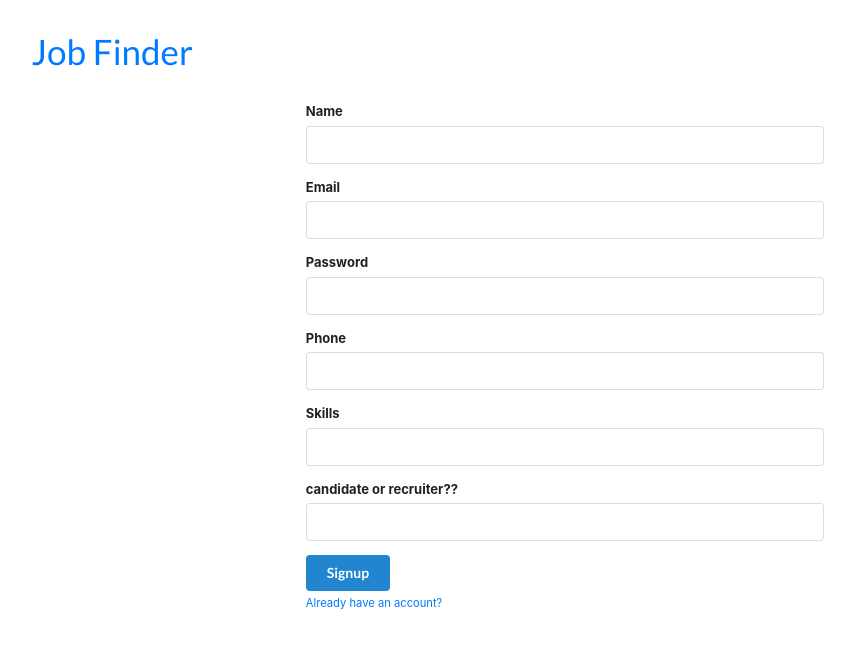
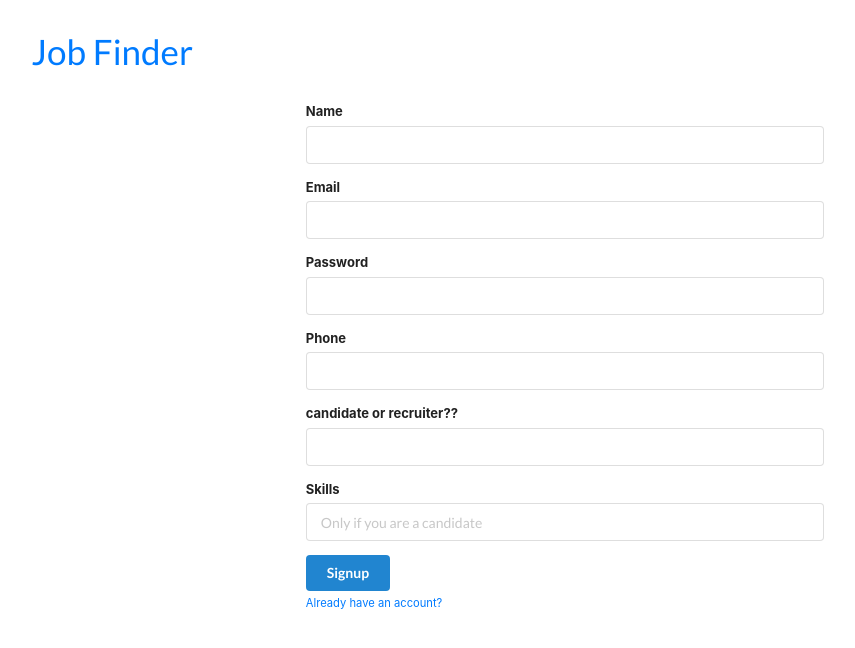
Before and after one commit to farhan787/jobfinder, a React (Create React App) app: page /signup in a window 1280 px wide. Shown: the top 648 px of the page, without its empty margins (75-930 px from the left). Built offline with nearby package versions, Linux system fonts and the light colour scheme; no server answers.

Commit message:
FIX post job button disabled after click

```diff
--- a/src/containers/PostJob/index.js
+++ b/src/containers/PostJob/index.js
@@ -1,5 +1,5 @@
 import React, { Component } from 'react';
-import { Container, Col, Row } from 'react-bootstrap';
+import { Button, Container, Col, Row } from 'react-bootstrap';
 import { users } from '../../config';
 import history from '../../history';
 
@@ -34,6 +34,11 @@ const validate = (formValues) => {
 };
 
 class PostJob extends Component {
+	constructor(props) {
+		super(props);
+		this.state = { postButtonDisabled: false };
+	}
+
 	componentDidMount() {
 		const user = this.props.loggedInUser;
 		if (user) {
@@ -66,11 +71,13 @@ class PostJob extends Component {
 
 	onSubmit = (formValues) => {
 		const recruiter = this.props.loggedInUser;
+		this.setState({ postButtonDisabled: true });
+
 		this.props
 			.postJob(formValues, recruiter)
 			.then((response) => {})
 			.catch((err) => {
-				alert('something went wrong, try again!');
+				alert('Something went wrong, try some time later!');
 			});
 	};
 
@@ -112,7 +119,12 @@ class PostJob extends Component {
 								label='Location'
 							/>
 
-							<button className='ui button primary'>Post Job</button>
+							<button
+								className='ui button primary'
+								disabled={this.state.postButtonDisabled}
+							>
+								Post Job
+							</button>
 						</form>
 					</Col>{' '}
 				</Row>
--- a/src/containers/Signup/index.js
+++ b/src/containers/Signup/index.js
@@ -49,7 +49,8 @@ const validate = (formValues) => {
 		formValues.userType &&
 		![users.candidate.type, users.recruiter.type].includes(formValues.userType)
 	) {
-		errors.userType = 'User type can be either candidate or recruiter';
+		errors.userType =
+			'User type can be either candidate or recruiter (case sensitive)';
 	}
 	return errors;
 };
@@ -65,12 +66,12 @@ class Signup extends Component {
 		}
 	}
 
-	renderInput = ({ input, label, meta, type = 'text' }) => {
+	renderInput = ({ input, label, meta, type = 'text', placeholder = '' }) => {
 		const className = `field ${meta.error && meta.touched ? 'error' : ''}`;
 		return (
 			<div className={className}>
 				<label>{label}</label>
-				<input {...input} type={type} />
+				<input {...input} type={type} placeholder={placeholder} />
 				{this.renderError(meta)}
 			</div>
 		);
@@ -126,15 +127,16 @@ class Signup extends Component {
 							<Field name='phone' component={this.renderInput} label='Phone' />
 
 							<Field
+								name='userType'
+								component={this.renderInput}
+								label='candidate or recruiter??'
+							/>
+
+							<Field
 								name='skills'
 								component={this.renderInput}
 								label='Skills'
-							/>
-
-							<Field
-								name='userType'
-								component={this.renderInput}
-								label='candidate or recruiter??'
+								placeholder='Only if you are a candidate'
 							/>
 
 							<button className='ui button primary'>Signup</button>
```
